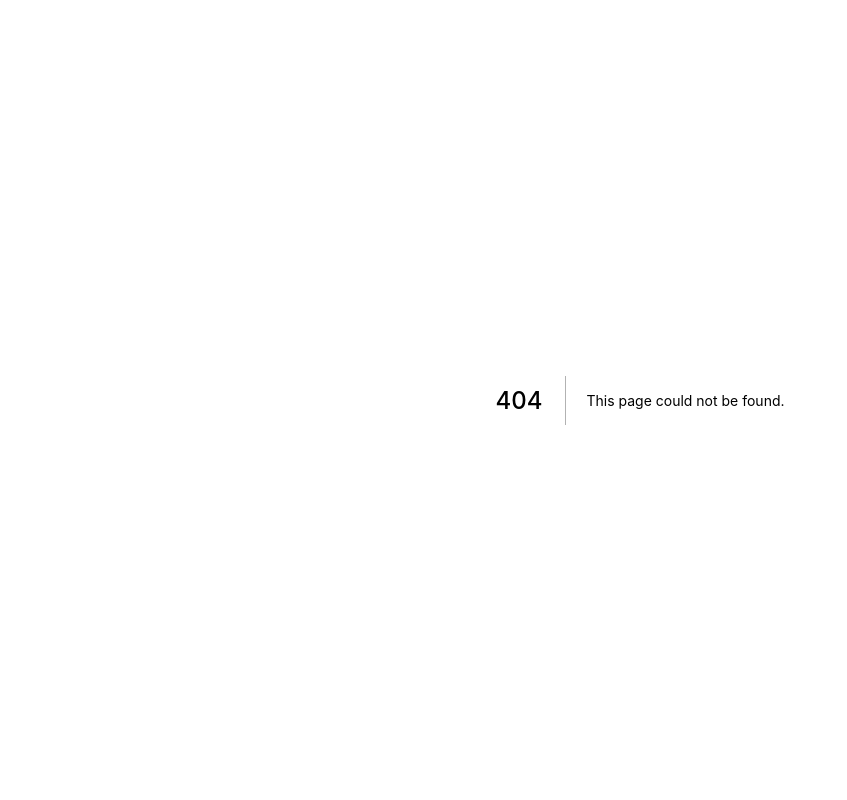
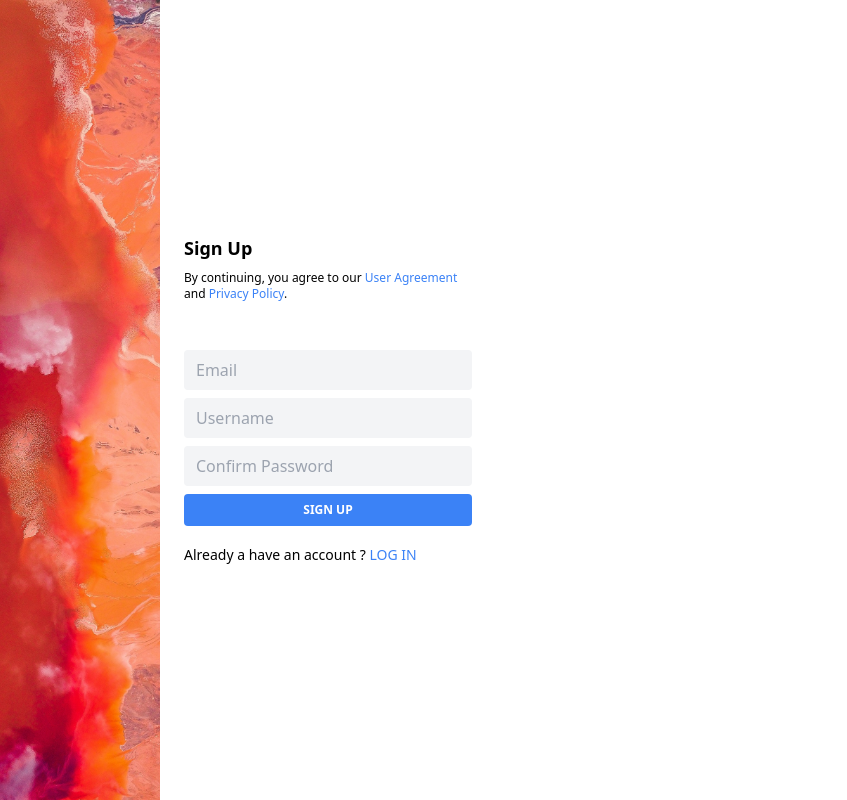
Before and after one commit to akshayjadhav4/reddit-clone, a Next.js app in the folder client/: page /register in a window 1280 px wide. Before the commit this address had no page. Shown: the whole page, without its empty margins (0-847 px from the left). Built offline with nearby package versions, Linux system fonts and the light colour scheme.

Commit message:
register page layout

```diff
--- /dev/null
+++ b/client/pages/register.tsx
@@ -0,0 +1,61 @@
+import Head from "next/head";
+import Link from "next/link";
+
+export default function Register() {
+  return (
+    <div className="flex register">
+      <Head>
+        <title>Register</title>
+        <link rel="icon" href="/favicon.ico" />
+      </Head>
+      <div
+        className="w-40 h-screen bg-center bg-cover side-view-img"
+        style={{ backgroundImage: "url('/images/side-view-art.jpg')" }}
+      ></div>
+      <div className="flex flex-col justify-center pl-6 form-container">
+        <div className="w-72">
+          <h1 className="mb-2 font-sans text-lg font-bold">Sign Up</h1>
+          <p className="mb-12 font-sans text-xs">
+            By continuing, you agree to our{" "}
+            <span className="text-blue-500 cursor-pointer">User Agreement</span>{" "}
+            and{" "}
+            <span className="text-blue-500 cursor-pointer">Privacy Policy</span>
+            .
+          </p>
+          <form>
+            <div className="mb-2">
+              <input
+                type="email"
+                className="w-full px-3 py-2 bg-gray-100 border-gray-400 rounded focus:outline-none"
+                placeholder="Email"
+              />
+            </div>
+            <div className="mb-2">
+              <input
+                type="text"
+                className="w-full px-3 py-2 bg-gray-100 border-gray-400 rounded focus:outline-none"
+                placeholder="Username"
+              />
+            </div>
+            <div className="mb-2">
+              <input
+                type="password"
+                className="w-full px-3 py-2 bg-gray-100 border-gray-400 rounded focus:outline-none"
+                placeholder="Confirm Password"
+              />
+            </div>
+            <button className="w-full py-2 mb-4 text-xs font-bold text-white uppercase bg-blue-500 border-blue-500 rounded hover:bg-blue-400">
+              Sign Up
+            </button>
+          </form>
+          <small className="font-sans text-sm">
+            Already a have an account ?{" "}
+            <Link href="/login">
+              <a className="text-blue-500">LOG IN</a>
+            </Link>
+          </small>
+        </div>
+      </div>
+    </div>
+  );
+}
```
Also changed, not shown: client/public/images/side-view-art.jpg (added).
